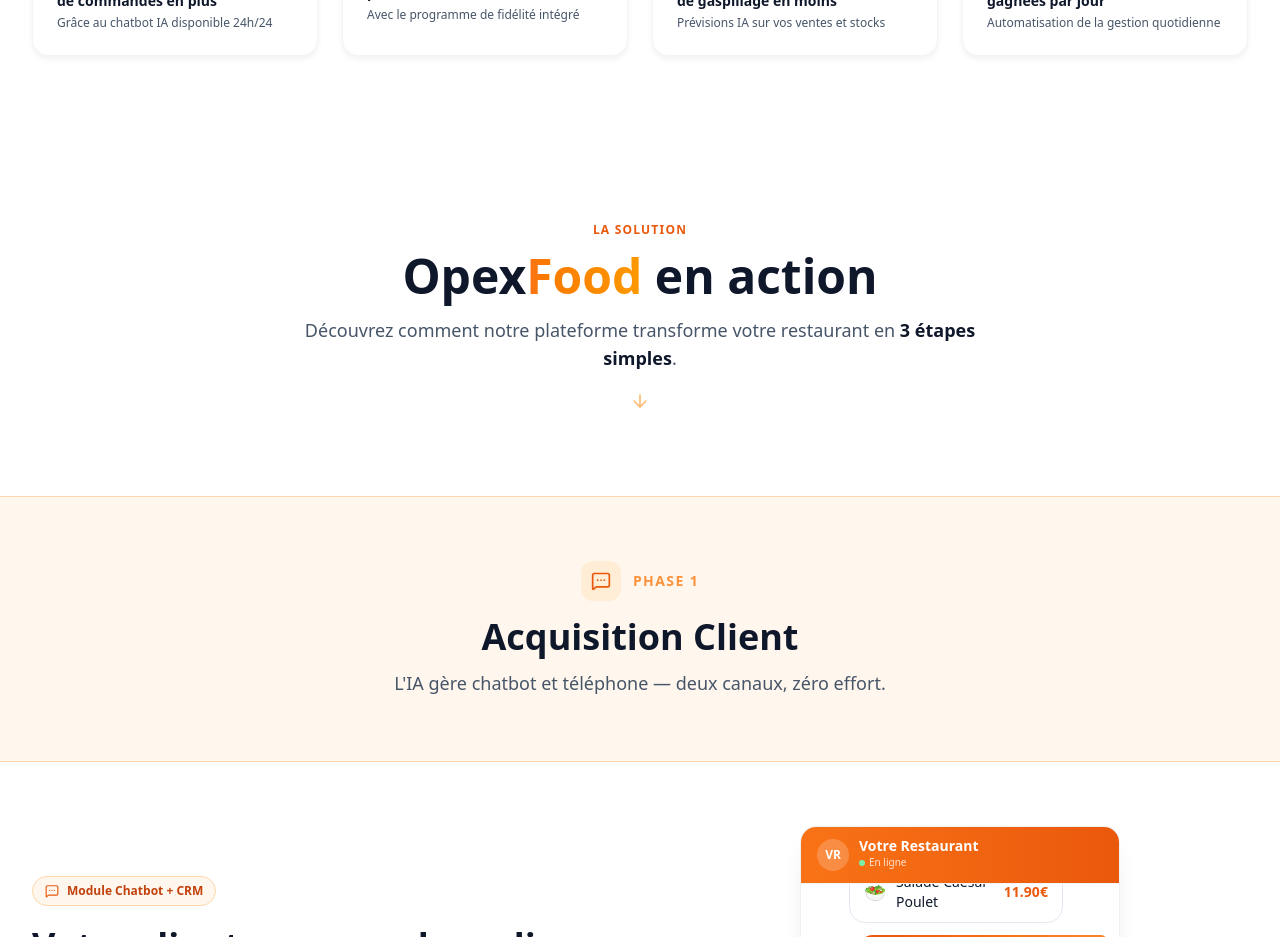
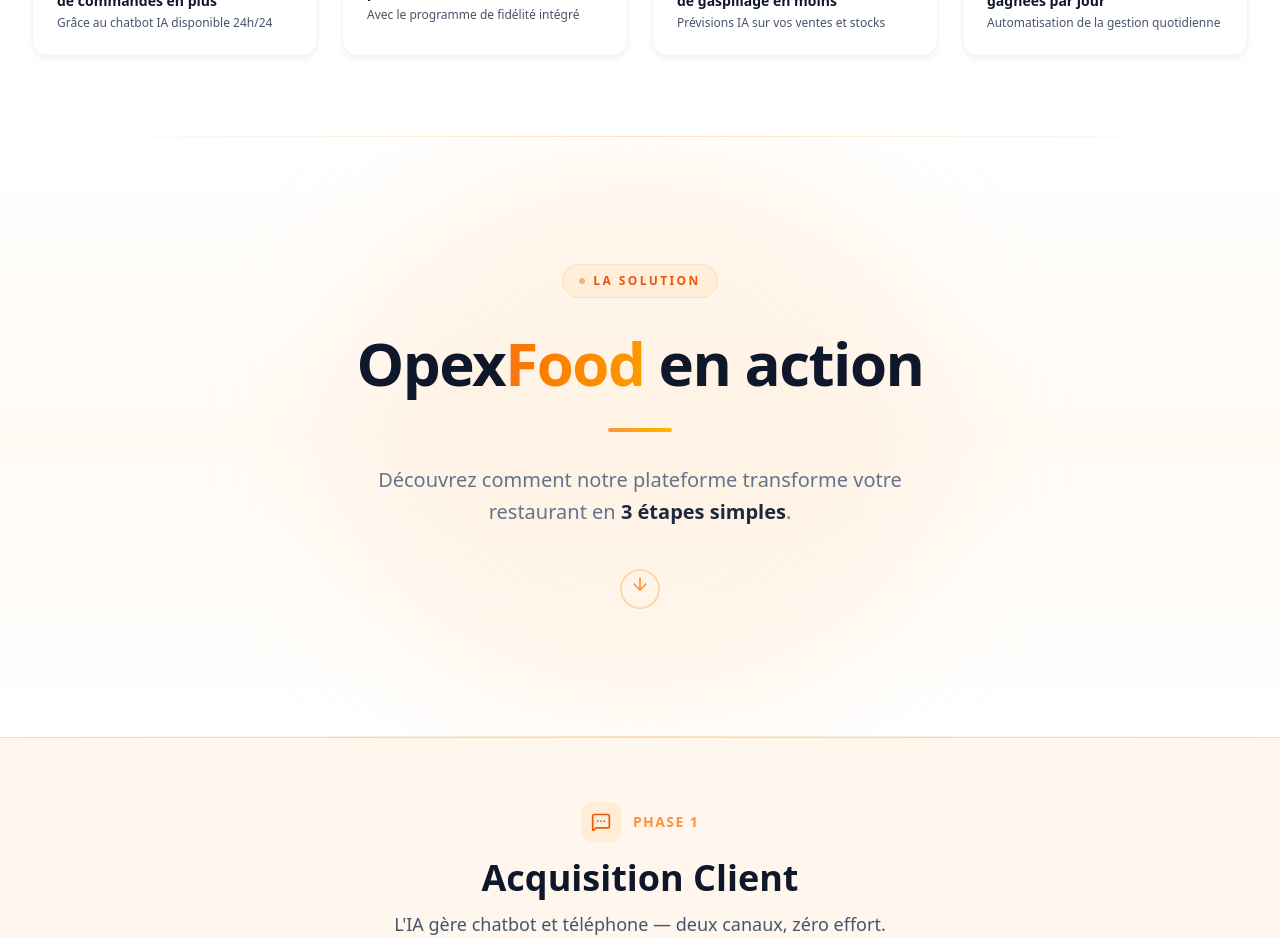
Before and after one commit to PHT001/opexfood, a Next.js app: page / in a window 1280 px wide. Shown: the part 2360-3297 px from the top of the page. Built offline with nearby package versions, Linux system fonts and the light colour scheme.

Commit message:
style: make "La Solution" transition section more impactful
Add gradient background, pill label, bigger typography, decorative
line divider, circled arrow, and better spacing to clearly mark
the start of the demo section.

Co-Authored-By: Claude Opus 4.6 <noreply@anthropic.com>

```diff
--- a/src/app/(marketing)/page.tsx
+++ b/src/app/(marketing)/page.tsx
@@ -45,23 +45,48 @@ export default function Home() {
           {/* ============================================= */}
           {/* TRANSITION — La solution OpexFood             */}
           {/* ============================================= */}
-          <div className="relative py-16 sm:py-20 bg-white">
+          <div className="relative py-20 sm:py-28 lg:py-32 bg-gradient-to-b from-white via-orange-50/60 to-white overflow-hidden">
+            {/* Decorative background elements */}
+            <div className="absolute inset-0 pointer-events-none">
+              <div className="absolute top-1/2 left-1/2 -translate-x-1/2 -translate-y-1/2 w-[600px] h-[600px] bg-orange-200/20 rounded-full blur-3xl" />
+              <div className="absolute top-0 left-0 w-full h-px bg-gradient-to-r from-transparent via-orange-300/40 to-transparent" />
+              <div className="absolute bottom-0 left-0 w-full h-px bg-gradient-to-r from-transparent via-orange-300/40 to-transparent" />
+            </div>
+
             <Container>
-              <div className="text-center max-w-2xl mx-auto">
-                <span className="reveal text-xs font-semibold uppercase tracking-widest text-orange-600">
-                  La solution
-                </span>
-                <h2 className="reveal reveal-delay-1 mt-3 text-3xl sm:text-4xl lg:text-5xl font-bold text-text">
+              <div className="relative text-center max-w-3xl mx-auto">
+                {/* Label pill */}
+                <div className="reveal flex justify-center mb-6 sm:mb-8">
+                  <span className="inline-flex items-center gap-2 text-xs font-bold uppercase tracking-[0.2em] text-orange-600 bg-orange-100/80 px-4 py-2 rounded-full border border-orange-200/60">
+                    <span className="w-1.5 h-1.5 rounded-full bg-orange-500 animate-pulse" />
+                    La solution
+                  </span>
+                </div>
+
+                {/* Main title */}
+                <h2 className="reveal reveal-delay-1 text-4xl sm:text-5xl lg:text-6xl font-extrabold tracking-tight leading-[1.1]">
                   <span className="text-slate-900">Opex</span>
                   <span className="bg-gradient-to-r from-orange-500 to-amber-500 bg-clip-text text-transparent">Food</span>
-                  {" "}en action
+                  <br className="sm:hidden" />
+                  <span className="text-slate-900">{" "}en action</span>
                 </h2>
-                <p className="reveal reveal-delay-2 mt-4 text-base sm:text-lg text-text-secondary">
+
+                {/* Decorative line */}
+                <div className="reveal reveal-delay-1 mt-6 sm:mt-8 flex justify-center">
+                  <div className="w-16 h-1 rounded-full bg-gradient-to-r from-orange-400 to-amber-400" />
+                </div>
+
+                {/* Subtitle */}
+                <p className="reveal reveal-delay-2 mt-6 sm:mt-8 text-lg sm:text-xl text-slate-500 max-w-xl mx-auto leading-relaxed">
                   Découvrez comment notre plateforme transforme votre restaurant en{" "}
-                  <strong className="text-text font-semibold">3 étapes simples</strong>.
+                  <strong className="text-slate-800 font-semibold">3 étapes simples</strong>.
                 </p>
-                <div className="reveal reveal-delay-3 mt-6">
-                  <ArrowDown className="w-5 h-5 text-orange-300 mx-auto animate-bounce" />
+
+                {/* Animated arrow */}
+                <div className="reveal reveal-delay-3 mt-8 sm:mt-10">
+                  <div className="w-10 h-10 mx-auto rounded-full border-2 border-orange-200 flex items-center justify-center">
+                    <ArrowDown className="w-5 h-5 text-orange-400 animate-bounce" />
+                  </div>
                 </div>
               </div>
             </Container>
```
